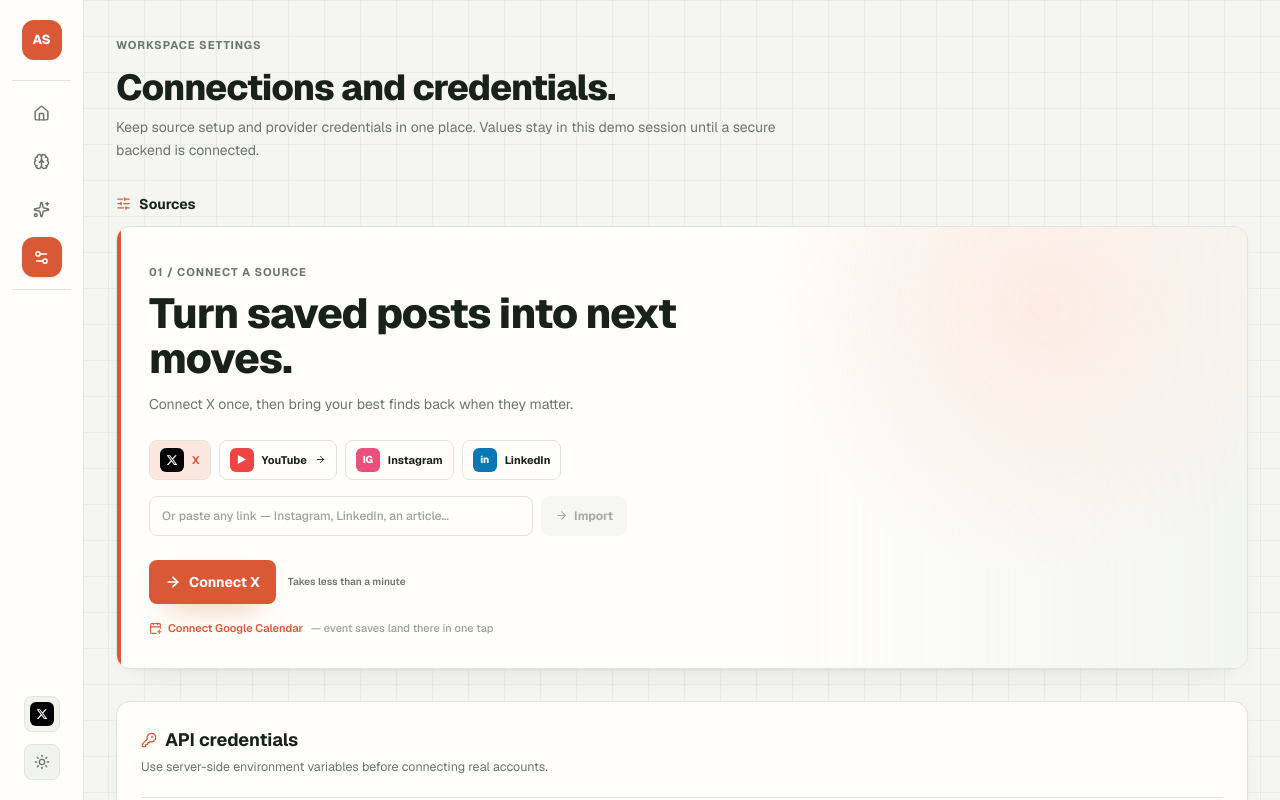
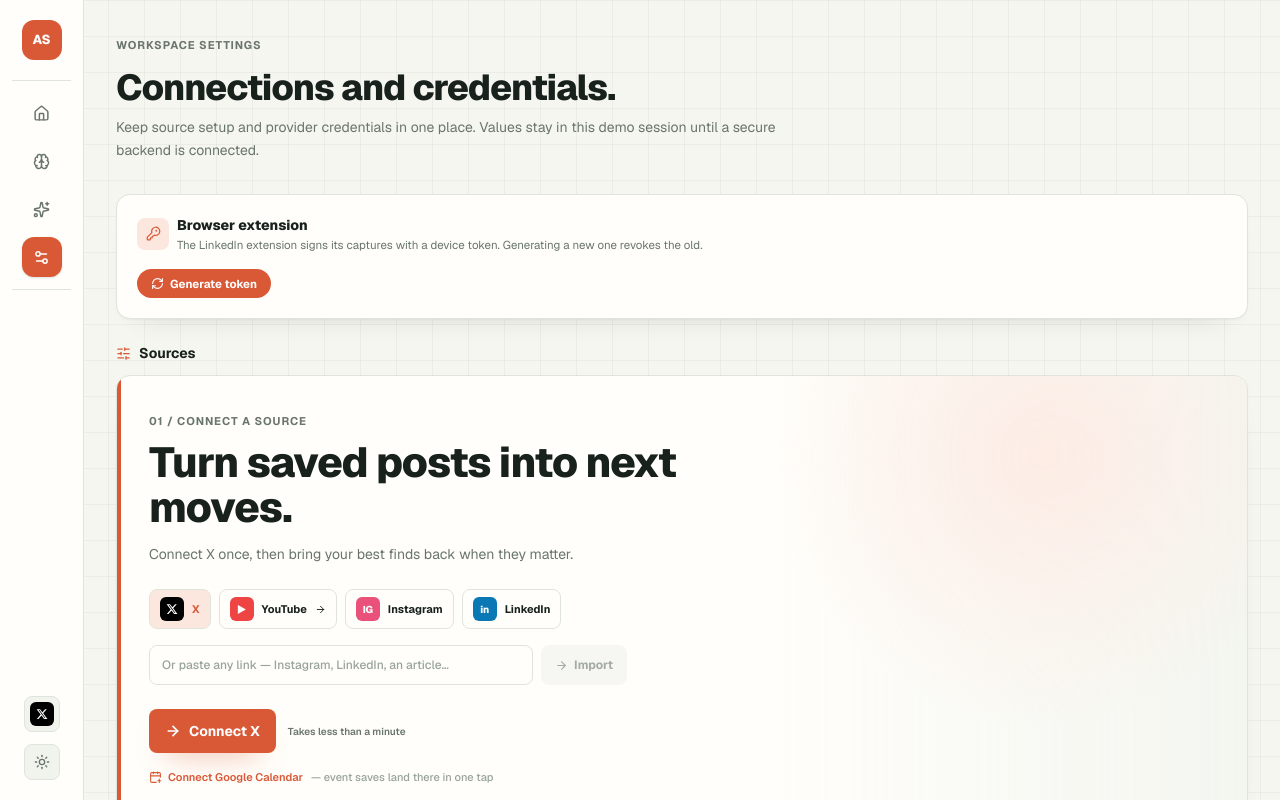
Before and after one commit to TLXyloph/afterscroll, a Next.js app: page / in a window 1280 px wide. Both pictures are taken after a click on the button "Settings". Shown: the top 800 px of the page. Built offline with nearby package versions, Linux system fonts and the light colour scheme; no server answers.

Commit message:
feat: extension token card in settings

```diff
--- /dev/null
+++ b/src/components/ExtensionTokenCard.tsx
@@ -0,0 +1,85 @@
+"use client";
+
+import { useState } from "react";
+import { Copy, KeyRound, LoaderCircle, RefreshCw } from "lucide-react";
+import { api } from "@/lib/clientApi";
+
+// mints the device token the browser extension uses; shown once, rotate anytime
+export default function ExtensionTokenCard() {
+  const [token, setToken] = useState<string | null>(null);
+  const [busy, setBusy] = useState(false);
+  const [copied, setCopied] = useState(false);
+  const [error, setError] = useState("");
+
+  async function mint() {
+    setBusy(true);
+    setError("");
+    setCopied(false);
+    try {
+      const r = await api<{ token: string }>("/api/extension/token", { method: "POST" });
+      setToken(r.token);
+    } catch (e: any) {
+      setError(e.message ?? "Connect X or Google first, then generate a token.");
+    }
+    setBusy(false);
+  }
+
+  async function copy() {
+    if (!token) return;
+    try {
+      await navigator.clipboard.writeText(token);
+      setCopied(true);
+      setTimeout(() => setCopied(false), 2000);
+    } catch {}
+  }
+
+  return (
+    <section className="card p-5">
+      <div className="flex items-center gap-2">
+        <span className="flex h-8 w-8 items-center justify-center rounded-lg bg-primary-50 text-primary">
+          <KeyRound size={15} />
+        </span>
+        <div>
+          <h2 className="text-[14px] font-extrabold">Browser extension</h2>
+          <p className="text-[11.5px] text-muted">
+            The LinkedIn extension signs its captures with a device token. Generating a new one revokes the old.
+          </p>
+        </div>
+      </div>
+      <div className="mt-4 flex flex-wrap items-center gap-2">
+        <button
+          type="button"
+          onClick={mint}
+          disabled={busy}
+          className="inline-flex items-center gap-1.5 rounded-full bg-primary px-3.5 py-1.5 text-[11.5px] font-bold text-white transition-opacity hover:opacity-90 disabled:opacity-60"
+        >
+          {busy ? <LoaderCircle size={13} className="animate-spin" /> : <RefreshCw size={13} />}
+          {token ? "Rotate token" : "Generate token"}
+        </button>
+        {token && (
+          <>
+            <code className="max-w-[260px] truncate rounded-lg border border-border bg-card-muted px-2.5 py-1.5 text-[11px]">
+              {token}
+            </code>
+            <button
+              type="button"
+              onClick={copy}
+              className="inline-flex items-center gap-1.5 rounded-full bg-card-muted px-3 py-1.5 text-[11.5px] font-bold text-muted transition-colors hover:bg-primary-50 hover:text-primary"
+            >
+              <Copy size={12} />
+              {copied ? "Copied ✓" : "Copy"}
+            </button>
+          </>
+        )}
+      </div>
+      {token && (
+        <p className="mt-2 text-[10.5px] font-medium text-muted-soft">
+          Paste it into the extension's options page. It won't be shown again after you leave this tab.
+        </p>
+      )}
+      {error && (
+        <p className="mt-2 text-[11px] font-semibold" style={{ color: "var(--red)" }}>{error}</p>
+      )}
+    </section>
+  );
+}
--- a/src/components/SettingsPanel.tsx
+++ b/src/components/SettingsPanel.tsx
@@ -3,6 +3,8 @@
 import { FormEvent, useState } from "react";
 import { Check, KeyRound, LockKeyhole, Save, SlidersHorizontal } from "lucide-react";
 import SourceConnect, { type Connections } from "./SourceConnect";
+
+import ExtensionTokenCard from "./ExtensionTokenCard";
 
 export default function SettingsPanel({
   connections,
@@ -32,6 +34,10 @@ export default function SettingsPanel({
           Keep source setup and provider credentials in one place. Values stay in this demo session until a secure backend is connected.
         </p>
       </header>
+
+      <div className="mb-6">
+        <ExtensionTokenCard />
+      </div>
 
       <div className="space-y-8">
         <div>
```
